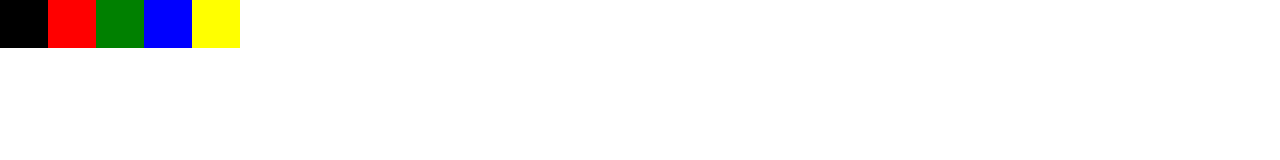
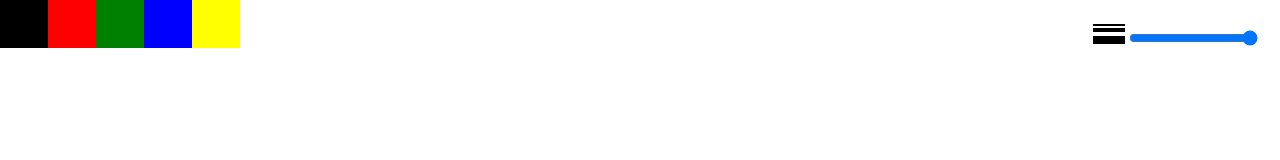
Before and after one commit to guiseek/whiteboard, a website built with Vite: page index.html in a window 1280 px wide. Built offline with nearby package versions, Linux system fonts and the light colour scheme; files whose address does not match are found by name.

Commit message:
feat: line stroke

```diff
--- a/src/drawer.ts
+++ b/src/drawer.ts
@@ -16,7 +16,8 @@ export class Drawer {
   constructor(
     private channel: ChannelHandler<ChannelData>,
     private canvas: HTMLCanvasElement,
-    colors: HTMLElement[]
+    colors: HTMLElement[],
+    private input: HTMLInputElement
   ) {
     log('channel open', Channel.id)
 
@@ -153,7 +154,7 @@ export class Drawer {
     this.context.moveTo(x0, y0)
     this.context.lineTo(x1, y1)
     this.context.strokeStyle = color
-    this.context.lineWidth = 2
+    this.context.lineWidth = this.input.valueAsNumber
     this.context.stroke()
     this.context.closePath()
 
--- a/src/factories/connection.ts
+++ b/src/factories/connection.ts
@@ -8,7 +8,8 @@ export function connectionFactory(
   signaling: Signaling,
   canvas: HTMLCanvasElement,
   palette: HTMLDivElement[],
-  output: HTMLOutputElement
+  output: HTMLOutputElement,
+  stroke: HTMLInputElement
 ) {
   /**
    * WebRTC Negotiation
@@ -37,7 +38,7 @@ export function connectionFactory(
     // const handler = Channel.createInstance<ChannelData>(socket) // Socket
     const handler = Channel.createInstance<ChannelData>(channel) // DataChannel
 
-    new Drawer(handler, canvas, palette)
+    new Drawer(handler, canvas, palette, stroke)
     output.textContent = 'Connected!'
   }
 
@@ -48,7 +49,7 @@ export function connectionFactory(
       // const handler = Channel.createInstance<ChannelData>(socket) // Socket
       const handler = Channel.createInstance<ChannelData>(channel) // DataChannel
 
-      new Drawer(handler, canvas, palette)
+      new Drawer(handler, canvas, palette, stroke)
       output.textContent = 'Connected!'
     }
 
--- a/src/factories/index.ts
+++ b/src/factories/index.ts
@@ -1,4 +1,5 @@
+export * from './board';
+export * from './color';
 export * from './connection';
 export * from './palette';
-export * from './board';
-export * from './color';
+export * from './stroke';
--- /dev/null
+++ b/src/factories/stroke.ts
@@ -0,0 +1,29 @@
+export function strokeFactory(max: number) {
+  const container = document.createElement('div')
+	container.classList.add('stroke')
+  const input = document.createElement('input')
+  input.type = 'range'
+  input.max = `${max}`
+  input.step = `2`
+  input.min = '2'
+
+  const icon = document.createElementNS('http://www.w3.org/2000/svg', 'svg')
+  icon.setAttribute('width', '36')
+  icon.setAttribute('height', '36')
+  icon.setAttribute('viewBox', '0 0 36 36')
+
+  for (let x = 1; x <= 4; x = x * 2) {
+    const rect = document.createElementNS('http://www.w3.org/2000/svg', 'rect')
+    rect.setAttribute('x', '2')
+    rect.setAttribute('y', `${(x) * 4}`)
+    rect.setAttribute('width', '32')
+    rect.setAttribute('height', `${x * 2}`)
+    rect.setAttribute('fill', 'black')
+    icon.appendChild(rect)
+  }
+
+  container.appendChild(icon)
+  container.appendChild(input)
+
+  return { container, input }
+}
--- a/src/main.ts
+++ b/src/main.ts
@@ -2,7 +2,7 @@ import { io } from 'socket.io-client'
 
 import { Signaling } from './signaling'
 import { connectionFactory } from './factories/connection'
-import { boardFactory, paletteFactory } from './factories'
+import { boardFactory, paletteFactory, strokeFactory } from './factories'
 import { card } from './elements'
 import { query } from './utils'
 
@@ -15,13 +15,15 @@ const canvas = boardFactory()
 const output = query('output')
 
 const colors = ['black', 'red', 'green', 'blue', 'yellow']
-const { container, palette } = paletteFactory(colors)
+const { container: paletteContainer, palette } = paletteFactory(colors)
+const { container: strokeContainer, input } = strokeFactory(8)
 
 /**
  * DOM
  */
 document.body.appendChild(canvas)
-document.body.append(container)
+document.body.append(paletteContainer)
+document.body.append(strokeContainer)
 document.body.append(card({ title: 'Peer' }))
 
 /**
@@ -33,4 +35,4 @@ const signaling = new Signaling<SignalingMap>(socket)
 /**
  * Connection
  */
-connectionFactory(signaling, canvas, palette, output)
+connectionFactory(signaling, canvas, palette, output, input)
--- a/src/style.scss
+++ b/src/style.scss
@@ -53,6 +53,14 @@ body {
   background-color: yellow;
 }
 
+.stroke {
+  display: flex;
+  align-items: center;
+  position: fixed;
+  right: 20px;
+  top: 20px;
+}
+
 output.state {
   position: fixed;
   right: 0;
```
